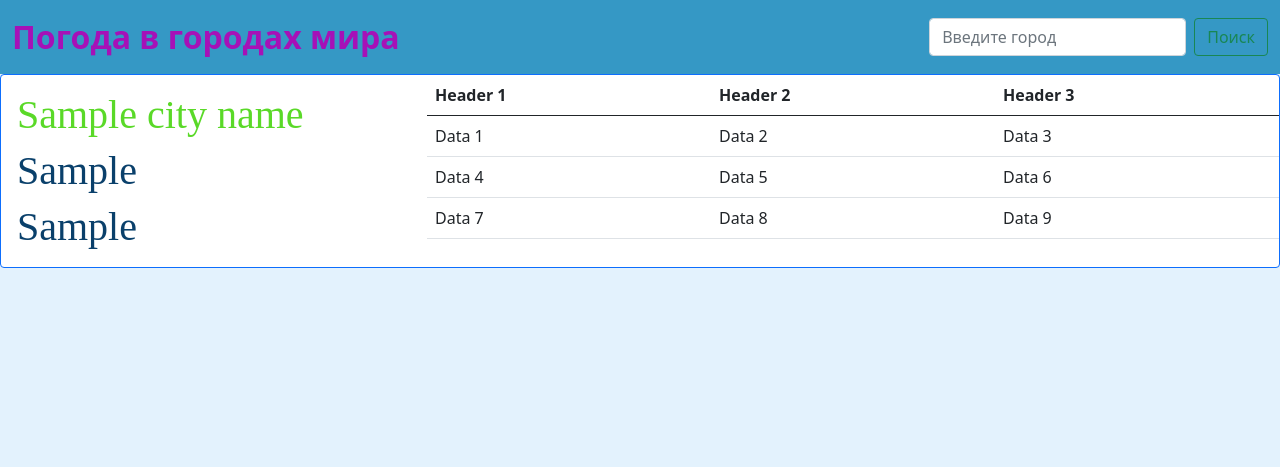
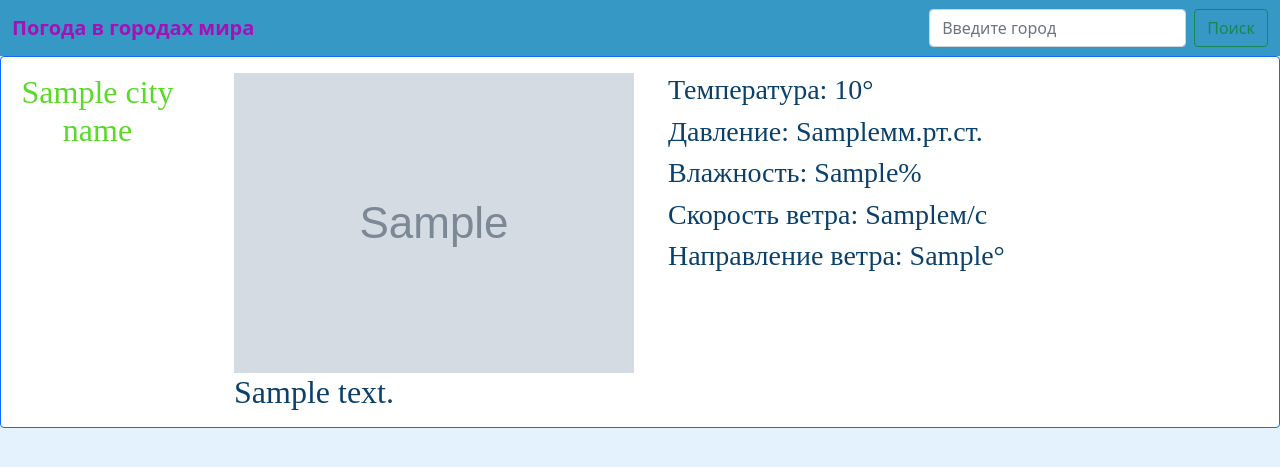
Before and after one commit to AleksandrElizarov/meteo, a Django app: template meteo/meteo_app/templates/meteo_success.html in a window 1280 px wide. Shown: the top 467 px of the page. Run offline with Django 3.2, Linux system fonts and the light colour scheme; the template is opened without the code that fills it: most values are stand-ins (such as "Sample title", 1, 10 or a date in 2020); grey boxes marked "Sample" are stand-in pictures; some libraries are stand-ins or nearby versions.

Commit message:
Feat: add current meteo

```diff
--- a/meteo/meteo_app/static/css/style_meteo.css
+++ b/meteo/meteo_app/static/css/style_meteo.css
@@ -6,11 +6,11 @@ body{
 }
 .navbar-brand{
     color: #a611b7 !important;
-    font-size: xx-large !important;
     font-weight: bold;
 }
+
 .card-title{
-    font-family: "Wide Latin"!important;
+    font-family: "Segoe Print"!important;
     color: #5ad928!important;
 }
 .card-text{
--- a/meteo/meteo_app/templates/meteo_success.html
+++ b/meteo/meteo_app/templates/meteo_success.html
@@ -2,41 +2,29 @@
 
 {% block content %}
 <div class="card border-primary">
-  <div class="row g-0">
+  <div class="row">
+    <div class="col-md-2">
+      <div class="card-body">
+        <h2 class="card-title text-center" >{{city_name}}</h2>
+      </div>
+    </div>
     <div class="col-md-4">
       <div class="card-body">
-        <h1 class="card-title">{{city_name}}</h1>
-        <h1 class="card-text">{{first_day}}</h1>
-        <h1 class="card-text">{{first_month}}</h1>
+        <img  src="{{cur_icon}}">
+        <h2 class="card-text">{{cur_description}}</h2>
       </div>
     </div>
-    <div class="col-md-8">
-      <table class="table">
-        <thead>
-          <tr>
-            <th scope="col">Header 1</th>
-            <th scope="col">Header 2</th>
-            <th scope="col">Header 3</th>
-          </tr>
-        </thead>
-        <tbody>
-          <tr>
-            <td>Data 1</td>
-            <td>Data 2</td>
-            <td>Data 3</td>
-          </tr>
-          <tr>
-            <td>Data 4</td>
-            <td>Data 5</td>
-            <td>Data 6</td>
-          </tr>
-          <tr>
-            <td>Data 7</td>
-            <td>Data 8</td>
-            <td>Data 9</td>
-          </tr>
-        </tbody>
-      </table>
+    <div class="col-md-4">
+      <div class="card-body">
+        <h3 class="card-text">Температура: {{cur_temperature}}°</h3>
+        <h3 class="card-text">Давление: {{cur_pressure}}мм.рт.ст.</h3>
+        <h3 class="card-text">Влажность: {{cur_humidity}}%</h3>
+        <h3 class="card-text">Скорость ветра: {{cur_wind_speed}}м/с</h3>
+        <h3 class="card-text">Направление ветра: {{cur_wind_deg}}°</h3>
+      </div>
+    </div>
+
+
     </div>
   </div>
 </div>
```
Also changed, not shown: meteo/meteo_app/views.py (+11 -2 lines).
